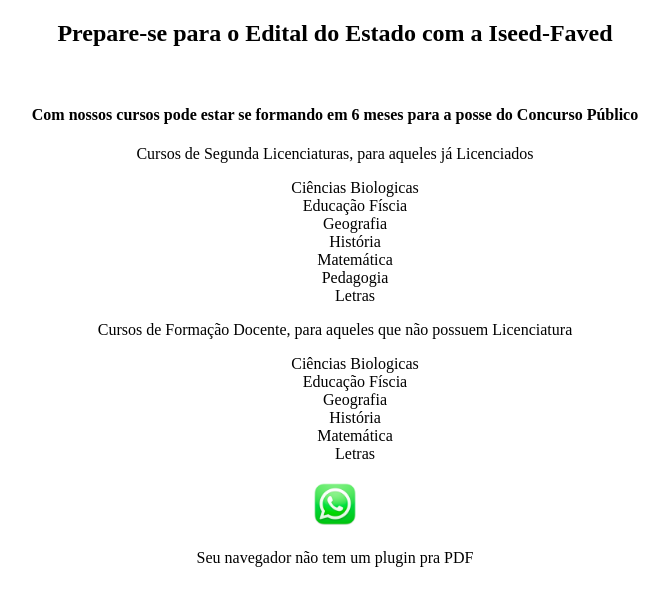
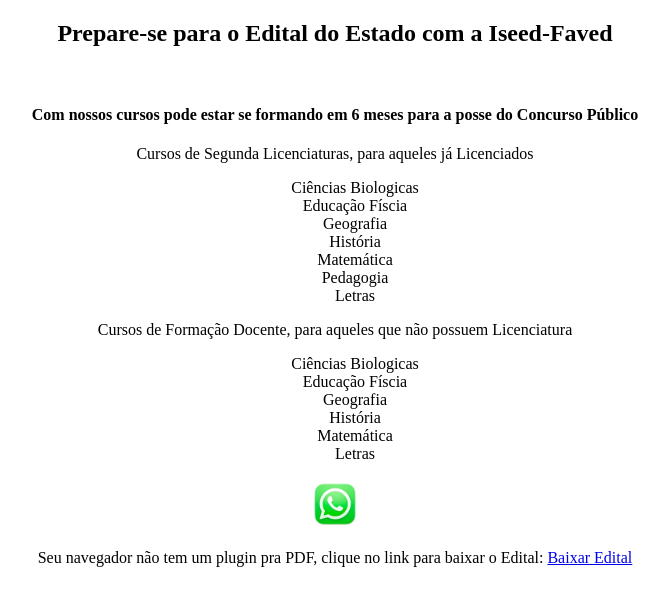
Before and after one commit to IseedFavaed/Fatel, a plain HTML site: page src/pages/Edital-Iseed-Faved.html in a window 1280 px wide. Shown: the whole page, without its empty margins (305-974 px from the left). Drawn offline with Linux system fonts and the light colour scheme.

Commit message:
Baixar PDF caso não carregue

```diff
--- a/src/pages/Edital-Iseed-Faved.html
+++ b/src/pages/Edital-Iseed-Faved.html
@@ -38,7 +38,7 @@
 
             <!--<embed src="../../assets/Adicionais/edital-seplag_see-03_2023.pdf" type="application/pdf" width="90%" height="100%">-->
                 <object data="../../assets/Adicionais/edital-seplag_see-03_2023.pdf" type="application/pdf" width="90%" height="100%">
-                    <p>Seu navegador não tem um plugin pra PDF</p>
+                    <p>Seu navegador não tem um plugin pra PDF, clique no link para baixar o Edital: <a href="../../assets/Adicionais/edital-seplag_see-03_2023.pdf" download="Edital_Cursos_Iseed_Faved">Baixar Edital</a></p>
                 </object>
         </div>
     </main>
```
